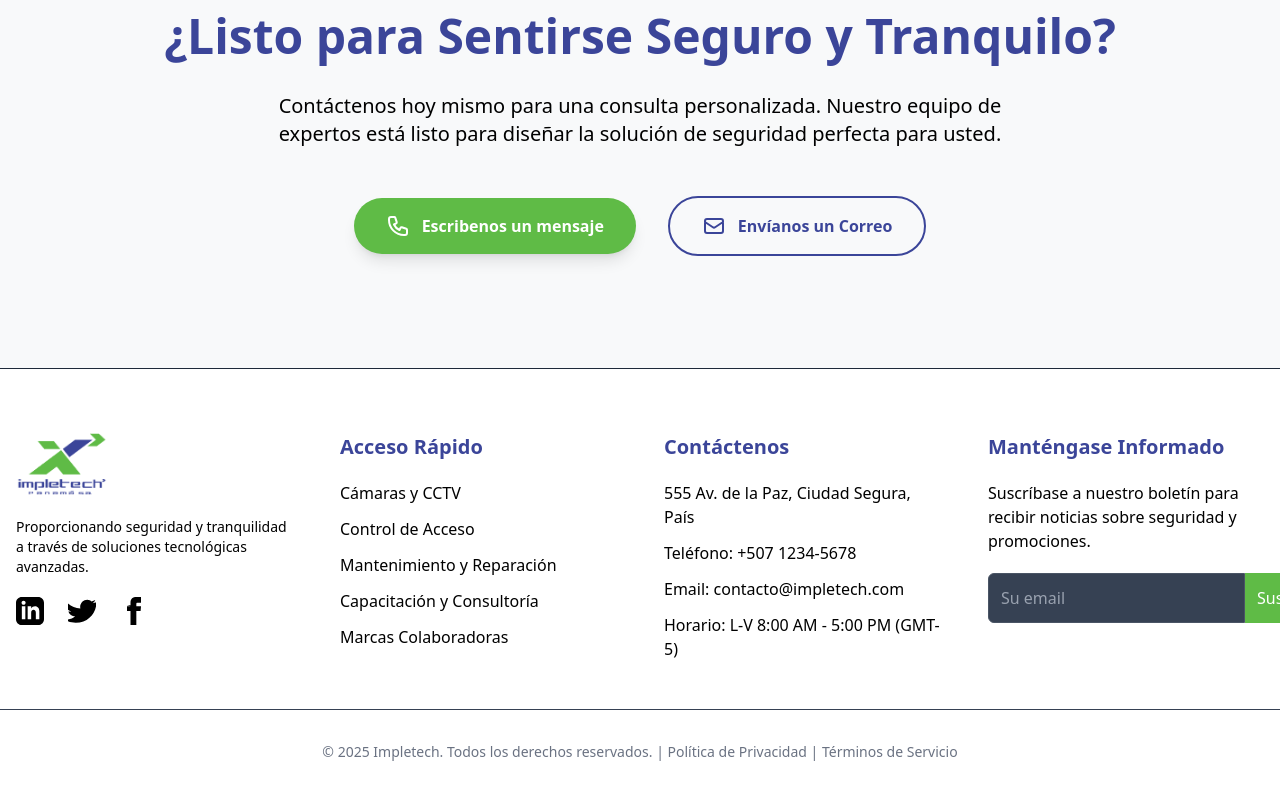
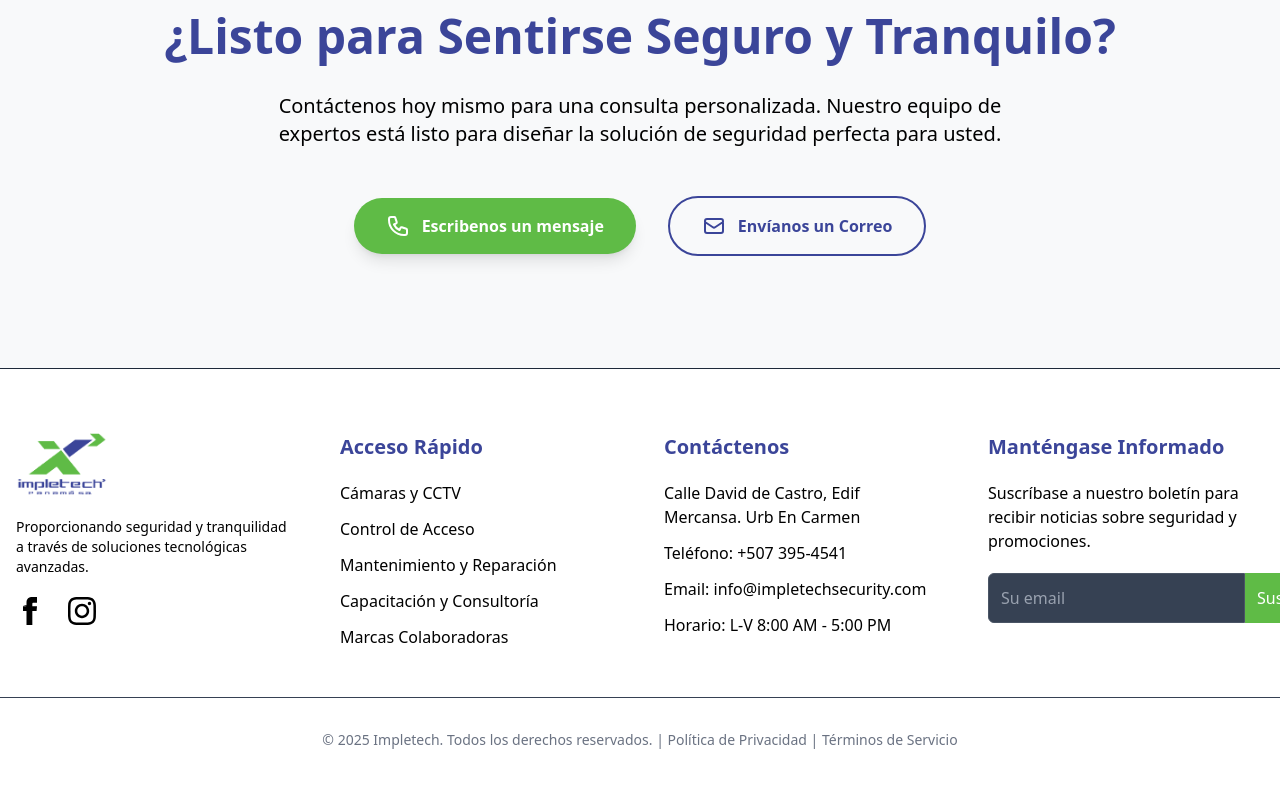
Before and after one commit to Richacosta06/impletech, an Astro site: page / in a window 1280 px wide. Shown: the part 3774-4574 px from the top of the page. Built offline with nearby package versions, Linux system fonts and the light colour scheme; Astro itself is replaced by a stand-in of ours.

Commit message:
Actualiza el componente Footer.astro, cambiando enlaces de redes sociales y ajustando la información de contacto. Se modifica la dirección, teléfono y correo electrónico, mejorando la precisión de los datos presentados.

```diff
--- a/src/components/Footer.astro
+++ b/src/components/Footer.astro
@@ -16,30 +16,20 @@
         <a
           href="#"
           class="text-impletech-muted-text-light hover:text-impletech-green transition-colors duration-300"
-          aria-label="LinkedIn"
+          aria-label="Facebook"
           ><svg fill="currentColor" viewBox="0 0 24 24" class="h-7 w-7"
             ><path
-              d="M19 0h-14c-2.761 0-5 2.239-5 5v14c0 2.761 2.239 5 5 5h14c2.762 0 5-2.239 5-5v-14c0-2.761-2.238-5-5-5zm-11 19h-3v-11h3v11zm-1.5-12.268c-.966 0-1.75-.79-1.75-1.762s.784-1.762 1.75-1.762 1.75.79 1.75 1.762-.783 1.762-1.75 1.762zm13.5 12.268h-3v-5.604c0-3.368-4-3.113-4 0v5.604h-3v-11h3v1.765c1.396-2.586 7-2.777 7 2.476v6.759z"
+              d="M9 8h-3v4h3v12h5v-12h3.642l.358-4h-4v-1.667c0-.955.192-1.333 1.115-1.333h2.885v-5h-3.812c-3.277 0-5.188 1.561-5.188 4.66v2.34h-3z"
             ></path></svg
           ></a
         >
         <a
-          href="#"
+          href="https://www.instagram.com/impletechpanama?igsh=dWExb3Rybzdzc3R0"
           class="text-impletech-muted-text-light hover:text-impletech-green transition-colors duration-300"
-          aria-label="Twitter"
+          aria-label="Instagram"
           ><svg fill="currentColor" viewBox="0 0 24 24" class="h-7 w-7"
             ><path
-              d="M24 4.557c-.883.392-1.832.656-2.828.775 1.017-.609 1.791-1.574 2.164-2.72-.951.564-2.005.974-3.127 1.195-.897-.957-2.178-1.555-3.594-1.555-3.414 0-6.182 2.767-6.182 6.183 0 .485.055.955.145 1.404-5.147-.252-9.697-2.723-12.748-6.479-.526.9.827 2.378 1.488 3.238-.521-.019-1.026-.159-1.457-.403v.078c0 2.985 2.13 5.467 4.931 6.046-.464.124-.95.188-1.455.188-.354 0-.694-.034-1.024-.099.782 2.443 3.064 4.227 5.796 4.275-2.091 1.63-4.733 2.607-7.616 2.607-.497 0-.991-.028-1.474-.084 2.752 1.768 6.012 2.793 9.574 2.793 11.493 0 17.818-9.034 17.818-17.817 0-.272-.006-.543-.017-.813.924-.666 1.72-1.494 2.359-2.447z"
-            ></path></svg
-          ></a
-        >
-        <a
-          href="#"
-          class="text-impletech-muted-text-light hover:text-impletech-green transition-colors duration-300"
-          aria-label="Facebook"
-          ><svg fill="currentColor" viewBox="0 0 24 24" class="h-7 w-7"
-            ><path
-              d="M9 8h-3v4h3v12h5v-12h3.642l.358-4h-4v-1.667c0-.955.192-1.333 1.115-1.333h2.885v-5h-3.812c-3.277 0-5.188 1.561-5.188 4.66v2.34h-3z"
+              d="M12 2.163c3.204 0 3.584.012 4.85.07 3.252.148 4.771 1.691 4.919 4.919.058 1.265.069 1.645.069 4.849 0 3.205-.012 3.584-.069 4.849-.149 3.225-1.664 4.771-4.919 4.919-1.266.058-1.644.07-4.85.07-3.204 0-3.584-.012-4.849-.07-3.26-.149-4.771-1.699-4.919-4.92-.058-1.265-.07-1.644-.07-4.849 0-3.204.013-3.583.07-4.849.149-3.227 1.664-4.771 4.919-4.919 1.266-.057 1.645-.069 4.849-.069zm0-2.163c-3.259 0-3.667.014-4.947.072-4.358.2-6.78 2.618-6.98 6.98-.059 1.281-.073 1.689-.073 4.948 0 3.259.014 3.668.072 4.948.2 4.358 2.618 6.78 6.98 6.98 1.281.058 1.689.072 4.948.072 3.259 0 3.668-.014 4.948-.072 4.354-.2 6.782-2.618 6.979-6.98.059-1.28.073-1.689.073-4.948 0-3.259-.014-3.667-.072-4.947-.196-4.354-2.617-6.78-6.979-6.98-1.281-.059-1.69-.073-4.949-.073zm0 5.838c-3.403 0-6.162 2.759-6.162 6.162s2.759 6.163 6.162 6.163 6.162-2.759 6.162-6.163c0-3.403-2.759-6.162-6.162-6.162zm0 10.162c-2.209 0-4-1.79-4-4 0-2.209 1.791-4 4-4s4 1.791 4 4c0 2.21-1.791 4-4 4zm6.406-11.845c-.796 0-1.441.645-1.441 1.44s.645 1.44 1.441 1.44c.795 0 1.439-.645 1.439-1.44s-.644-1.44-1.439-1.44z"
             ></path></svg
           ></a
         >
@@ -90,16 +80,16 @@
     <div class="animate-fade-in" style="animation-delay: 0.3s;">
       <h3 class="text-xl font-bold mb-5 text-impletech-blue">Contáctenos</h3>
       <p class="text-impletech-muted-text-light text-base mb-3">
-        555 Av. de la Paz, Ciudad Segura, País
+        Calle David de Castro, Edif Mercansa. Urb En Carmen
       </p>
       <p class="text-impletech-muted-text-light text-base mb-3">
-        Teléfono: +507 1234-5678
+        Teléfono: +507 395-4541
       </p>
       <p class="text-impletech-muted-text-light text-base mb-3">
-        Email: contacto@impletech.com
+        Email: info@impletechsecurity.com
       </p>
       <p class="text-impletech-muted-text-light text-base">
-        Horario: L-V 8:00 AM - 5:00 PM (GMT-5)
+        Horario: L-V 8:00 AM - 5:00 PM
       </p>
     </div>
     <!-- Newsletter -->
```
